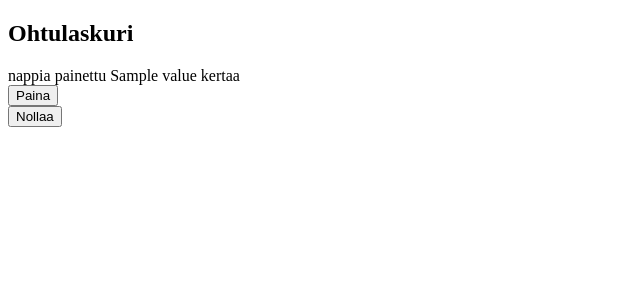
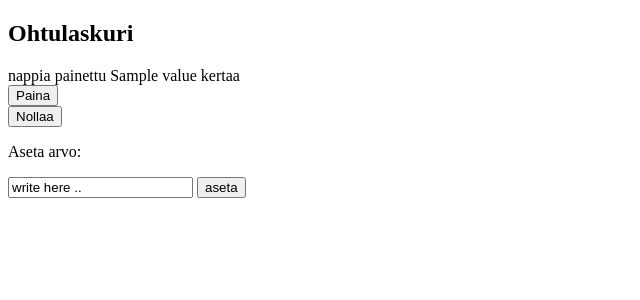
Before and after one commit to ebadihamed/webcounter, a Flask app: template src/templates/index.html in a window 1280 px wide. Shown: the top 300 px of the page, without its empty margins (0-640 px from the left). Run offline with Flask 3, Linux system fonts and the light colour scheme; the template is opened without the code that fills it: most values are stand-ins (such as "Sample title", 1, 10 or a date in 2020).

Commit message:
new tests added

```diff
--- a/src/app.py
+++ b/src/app.py
@@ -1,4 +1,4 @@
-from flask import Flask, redirect, render_template
+from flask import Flask, redirect, render_template, request
 from counter import Counter
 
 app = Flask(__name__)
@@ -17,3 +17,9 @@ def increment():
 def reset():
     cnt.reset()
     return redirect("/")
+
+@app.route("/aseta", methods=["POST"])
+def aseta():
+    arvo = request.form["textaseta"]
+    cnt.increment(int(arvo))
+    return redirect("/")
--- a/src/templates/index.html
+++ b/src/templates/index.html
@@ -13,5 +13,10 @@
   <form action="/reset" method="POST">
     <input type="submit" value="Nollaa">
   </form>
+  <p>Aseta arvo:</p>
+  <form action="/aseta" method="POST">
+    <input type="text" name="textaseta" value="write here ..">
+    <input type="submit" value="aseta">
+  </form>
 </body>
 </html>
```
Also changed, not shown: 1 other file.
